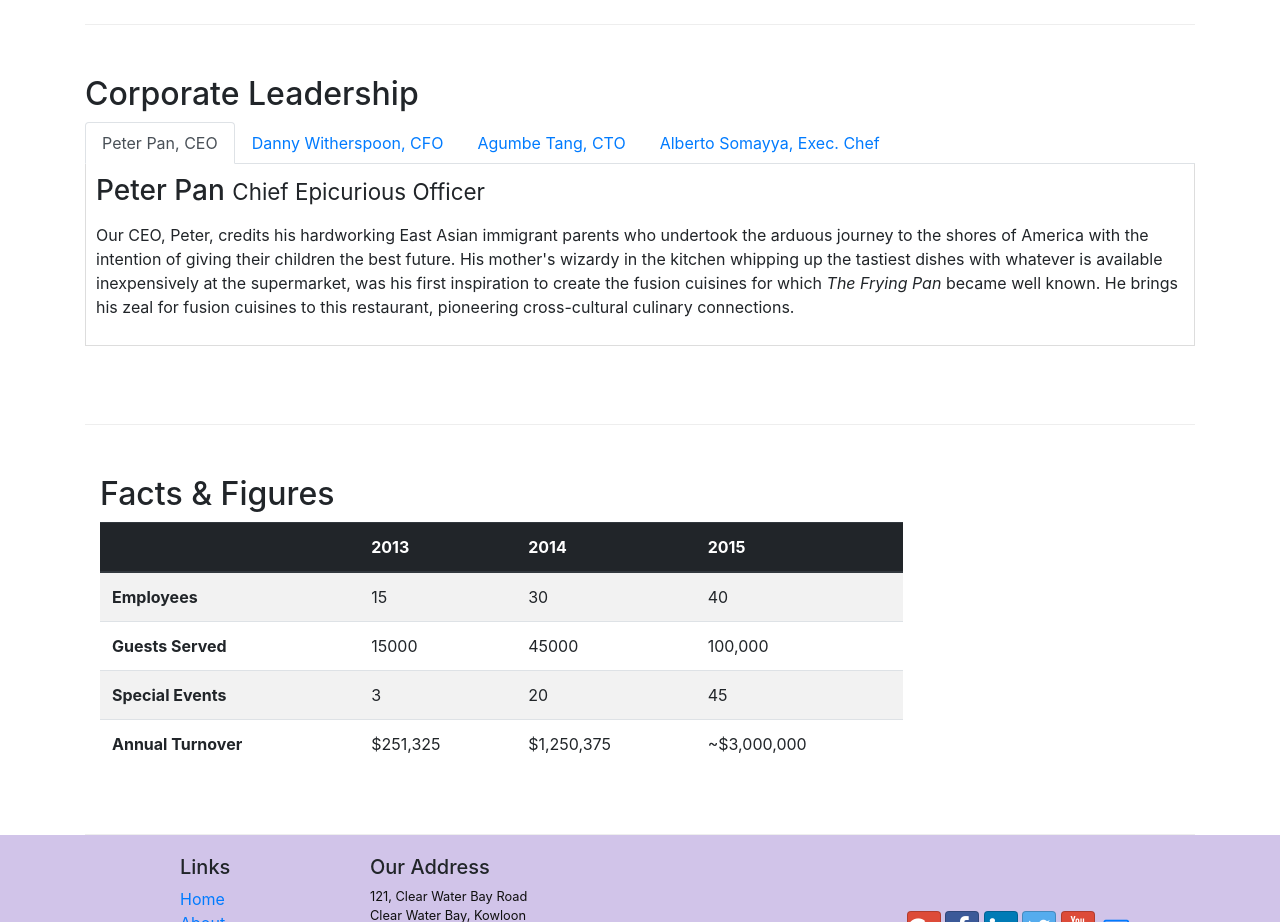
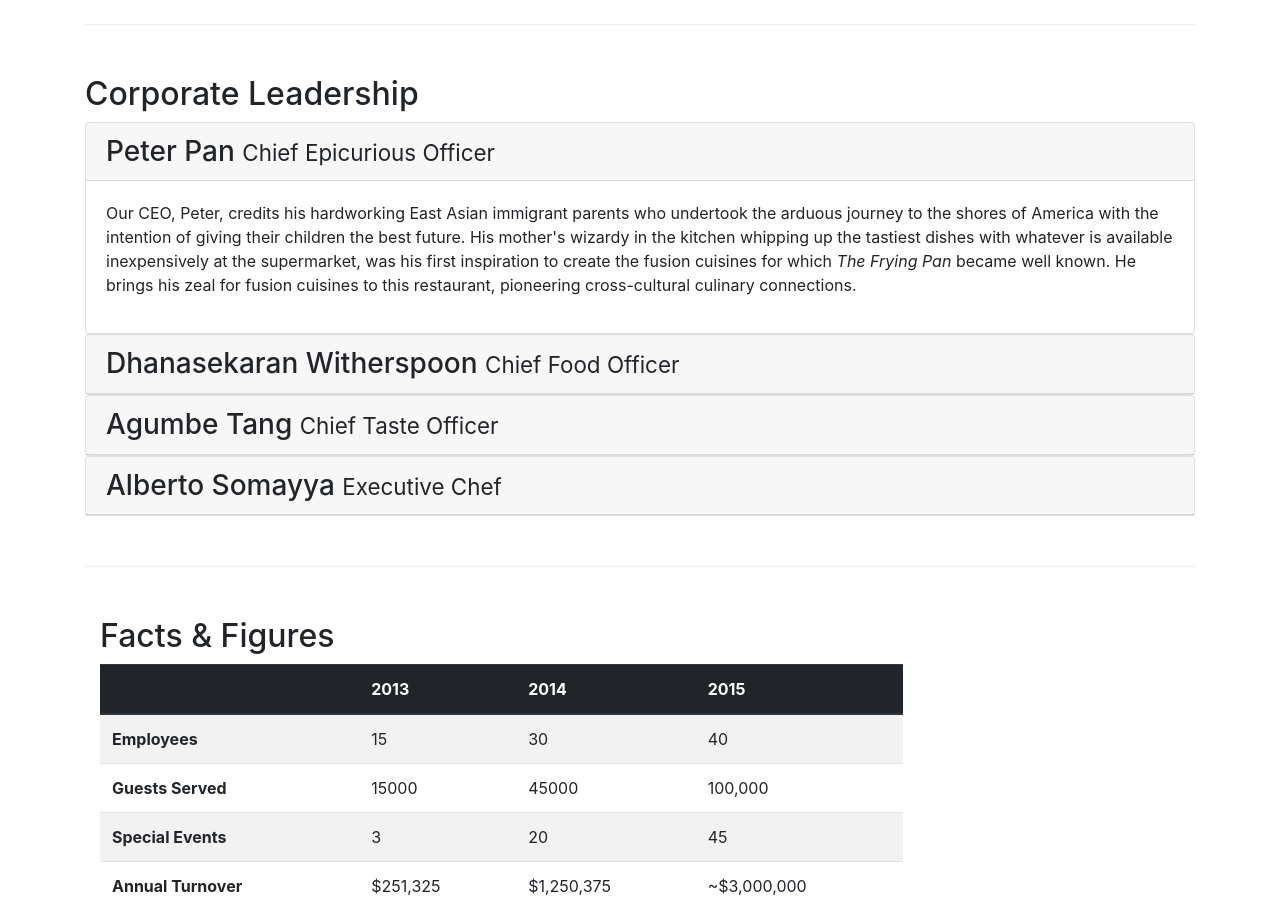
Before and after one commit to prabhpreet429/BootstrapLearning, a website: page aboutus.html in a window 1280 px wide. Shown: the part 880-1802 px from the top of the page. Drawn offline with nearby package versions, Linux system fonts and the light colour scheme.

Commit message:
accordion

```diff
--- a/aboutus.html
+++ b/aboutus.html
@@ -89,41 +89,66 @@
         <div class = "row row-content">
             <div>
                 <h2>Corporate Leadership</h2>
-                <ul class="nav nav-tabs">
-                    <li class="nav-item">
-                      <a class="nav-link active" href="#peter"
-                        role="tab" data-toggle="tab">Peter Pan, CEO</a>
-                    </li>
-                    <li class="nav-item">
-                      <a class="nav-link" href="#danny" role="tab"
-                        data-toggle="tab">Danny Witherspoon, CFO</a>
-                    </li>
-                    <li class="nav-item">
-                      <a class="nav-link" href="#agumbe"role="tab"
-                        data-toggle="tab">Agumbe Tang, CTO</a>
-                    </li>
-                    <li class="nav-item">
-                      <a class="nav-link" href="#alberto" role="tab"
-                        data-toggle="tab">Alberto Somayya, Exec. Chef</a>
-                    </li>
-                </ul>
-                <div class="tab-content">
-                    <div role="tabpanel" class="tab-pane fade show active" id="peter">
-                    <h3>Peter Pan <small>Chief Epicurious Officer</small></h3>
-                <div class="d-none d-lg-block"><p></p>Our CEO, Peter, credits his hardworking East Asian immigrant parents who undertook the arduous journey to the shores of America with the intention of giving their children the best future. His mother's wizardy in the kitchen whipping up the tastiest dishes with whatever is available inexpensively at the supermarket, was his first inspiration to create the fusion cuisines for which <em>The Frying Pan</em> became well known. He brings his zeal for fusion cuisines to this restaurant, pioneering cross-cultural culinary connections.</p></div>
+
+                <div id ="accordion">
+                    <div class="card">
+                        <div class="card-header" role="tab" id="peterhead">
+                        <h3 class="mb-0">
+                            <a data-toggle="collapse" data-target="#peter">
+                            Peter Pan <small>Chief Epicurious Officer</small>
+                            </a>
+                        </h3>
+                        </div>
+                        <div role="tabpanel" class="collapse show" id="peter" data-parent="#accordion">
+                            <div class="card-body">
+                                <p class="d-none d-sm-block">Our CEO, Peter, credits his hardworking East Asian immigrant parents who undertook the arduous journey to the shores of America with the intention of giving their children the best future. His mother's wizardy in the kitchen whipping up the tastiest dishes with whatever is available inexpensively at the supermarket, was his first inspiration to create the fusion cuisines for which <em>The Frying Pan</em> became well known. He brings his zeal for fusion cuisines to this restaurant, pioneering cross-cultural culinary connections.</p>
+                            </div>
+                        </div>
+                    </div>
+
+                    <div class="card">
+                        <div class="card-header" role="tab" id="dannyhead">
+                        <h3 class="mb-0">
+                            <a class="collapsed" data-toggle="collapse" data-target="#danny">
+                            Dhanasekaran Witherspoon <small>Chief Food Officer</small>
+                            </a>
+                        </h3>
+                    </div>
+                    <div class="collapse" id="danny" data-parent="#accordion">
+                        <div class="card-body">
+                            <p class="d-none d-sm-block">Our CFO, Danny, as he is affectionately referred to by his colleagues, comes from a long established family tradition in farming and produce. His experiences growing up on a farm in the Australian outback gave him great appreciation for varieties of food sources. As he puts it in his own words, <em>Everything that runs, wins, and everything that stays, pays!</em></em></p>
+                        </div>
+                    </div>
                 </div>
-                <div role="tabpanel" class="tab-pane fade" id="danny">
-                <h3>Dhanasekaran Witherspoon <small>Chief Food Officer</small></h3>
-                <div class="d-none d-lg-block"><p>Our CFO, Danny, as he is affectionately referred to by his colleagues, comes from a long established family tradition in farming and produce. His experiences growing up on a farm in the Australian outback gave him great appreciation for varieties of food sources. As he puts it in his own words, <em>Everything that runs, wins, and everything that stays, pays!</em></p></div>
+                <div class="card">
+                        <div class="card-header" role="tab" id="agumbehead">
+                        <h3 class="mb-0">
+                            <a class="collapsed" data-toggle="collapse" data-target="#agumbe">
+                            Agumbe Tang <small>Chief Taste Officer</small>
+                            </a>
+                        </h3>
+                    </div>
+                    <div class="collapse" id="agumbe" data-parent="#accordion">
+                        <div class="card-body">
+                            <p class="d-none d-sm-block">Blessed with the most discerning gustatory sense, Agumbe, our CTO, personally ensures that every dish that we serve meets his exacting tastes. Our chefs dread the tongue lashing that ensues if their dish does not meet his exacting standards. He lives by his motto, <em>You click only if you survive my lick.</em></p>
+                        </div>
+                    </div>
                 </div>
-                <div role="tabpanel" class="tab-pane fade" id="agumbe">
-                <h3>Agumbe Tang <small>Chief Taste Officer</small></h3>
-                <div class="d-none d-lg-block"><p>Blessed with the most discerning gustatory sense, Agumbe, our CTO, personally ensures that every dish that we serve meets his exacting tastes. Our chefs dread the tongue lashing that ensues if their dish does not meet his exacting standards. He lives by his motto, <em>You click only if you survive my lick.</em></p></div>
+                <div class="card">
+                        <div class="card-header" role="tab" id="albertohead">
+                        <h3 class="mb-0">
+                            <a class="collapsed" data-toggle="collapse" data-target="#alberto">
+                            Alberto Somayya <small>Executive Chef</small>
+                            </a>
+                        </h3>
+                    </div>
+                    <div class="collapse" id="alberto" data-parent="#accordion">
+                        <div class="card-body">
+                            <p class="d-none d-sm-block">Award winning three-star Michelin chef with wide International experience having worked closely with whos-who in the culinary world, he specializes in creating mouthwatering Indo-Italian fusion experiences. He says, <em>Put together the cuisines from the two craziest cultures, and you get a winning hit! Amma Mia!</em></em></p>
+                        </div>
+                    </div>
                 </div>
-                <div role="tabpanel" class="tab-pane fade" id="alberto">
-                <h3>Alberto Somayya <small>Executive Chef</small></h3>
-                <div class="d-none d-lg-block"><p>Award winning three-star Michelin chef with wide International experience having worked closely with whos-who in the culinary world, he specializes in creating mouthwatering Indo-Italian fusion experiences. He says, <em>Put together the cuisines from the two craziest cultures, and you get a winning hit! Amma Mia!</em></p></div>
-            </div>
+
             </div>
             </div>
        </div>
```
